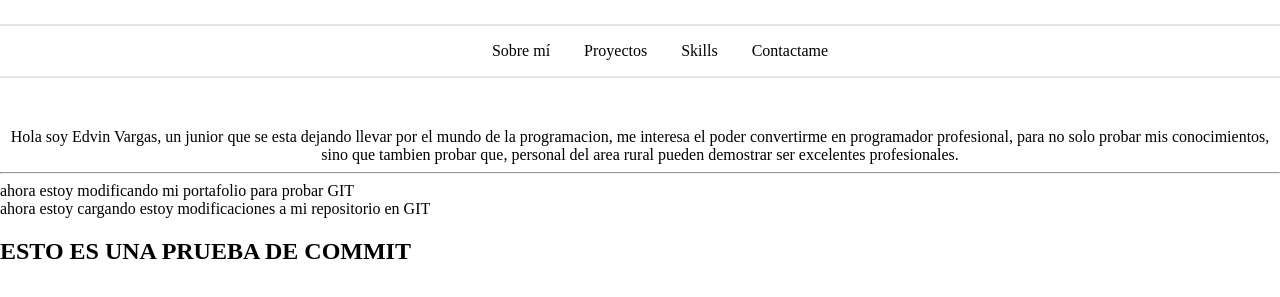
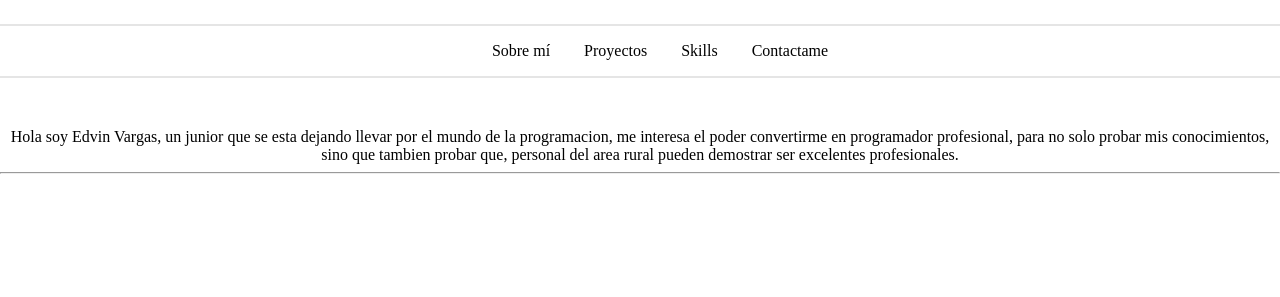
Before and after one commit to edvinvargas-dev/Portafolio, a plain HTML site: page index.html in a window 1280 px wide. Shown: the part 131-428 px from the top of the page. Drawn offline with Linux system fonts and the light colour scheme.

Commit message:
correccion

```diff
--- a/index.html
+++ b/index.html
@@ -24,11 +24,5 @@
         sino que tambien probar que, personal del area rural pueden demostrar ser excelentes profesionales.
     </span>
     <hr>
-    <span>ahora estoy modificando mi portafolio para probar GIT
-        <br>
-        ahora estoy cargando estoy modificaciones a mi repositorio en GIT
-    </span>
-
-    <h2>ESTO ES UNA PRUEBA DE COMMIT</h2>
 </body>
 </html>
```
